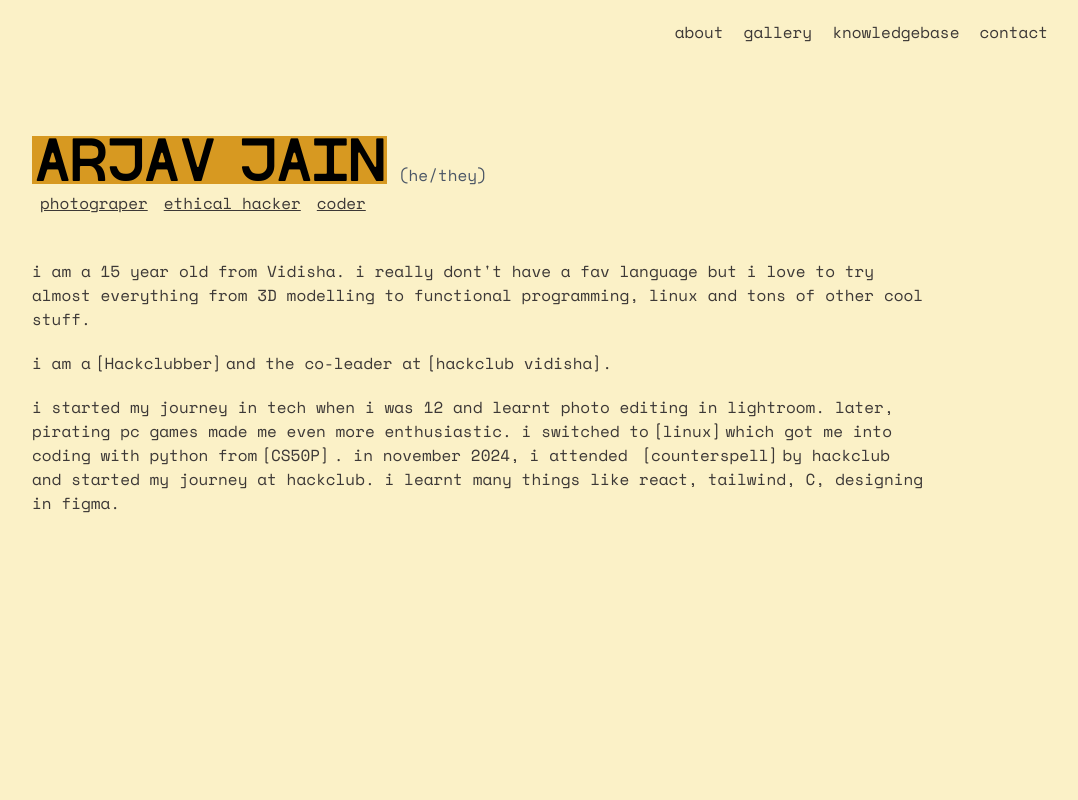
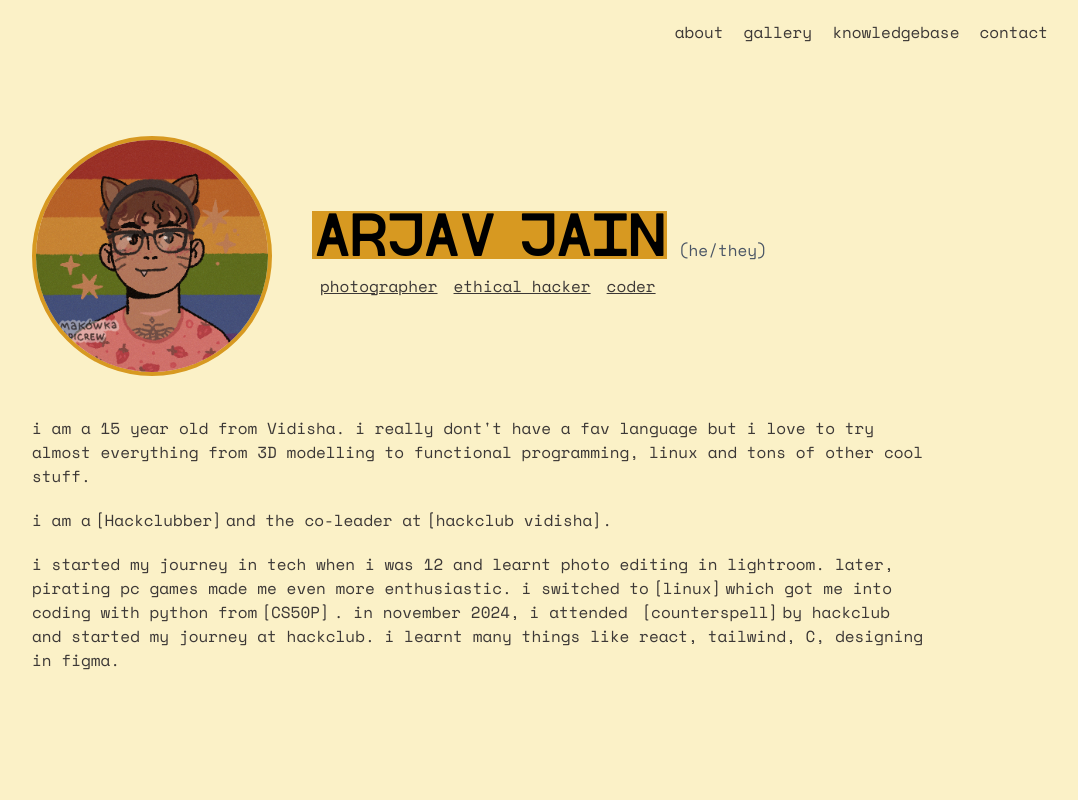
Before and after one commit to arjav0703/my-website, a Next.js app: page / in a window 1280 px wide. Shown: the top 800 px of the page, without its empty margins (160-1238 px from the left). Built offline with nearby package versions, Linux system fonts and the light colour scheme.

Commit message:
update main page

```diff
--- a/src/app/page.tsx
+++ b/src/app/page.tsx
@@ -23,18 +23,31 @@ export default function Home() {
         onCopy={CopyHandler}
       >
         <div>
+          <div>
+            <div className="flex">
+              <img
+                src="/images/me.png"
+                alt="Arjav Jain"
+                className="rounded-full w-40 h-40 sm:w-60 sm:h-60 border-4 border-gruv-accent"
+              />
+
+              <div className="my-auto ml-10">
                 <div className="column">
                   <h1 className="sm:text-5xl text-3xl bg-gruv-accent w-fit px-0.5 text-black inline-block">
                     ARJAV JAIN
                   </h1>
                   <p className="inline-block text-gray-600 mx-3">(he/they)</p>
-          </div>
 
-          <div className="flex flex-row py-1 ">
-            <p className="underline mx-2">photograper</p>
+                  <div className="flex flex-row py-1 mt-2">
+                    <p className="underline mx-2">photographer</p>
                     <p className="underline mx-2">ethical hacker</p>
                     <p className="underline mx-2">coder</p>
                   </div>
+                </div>
+              </div>
+            </div>
+          </div>
+
           <p className="my-2.5 sm:text-l text-s sm:my-5 sm:pt-5">
             i am a 15 year old from Vidisha. i really dont't have a fav language
             but i love to try almost everything from 3D modelling to functional
@@ -87,7 +100,7 @@ export default function Home() {
             like react, tailwind, C, designing in figma.
           </p>
         </div>
-      </div>
+      </div >
     </>
   );
 }
```
Also changed, not shown: public/images/me.png (added), 1 other file (tests, documents, lock files or other folders). Lines whose indentation alone changed are shown as unchanged.
